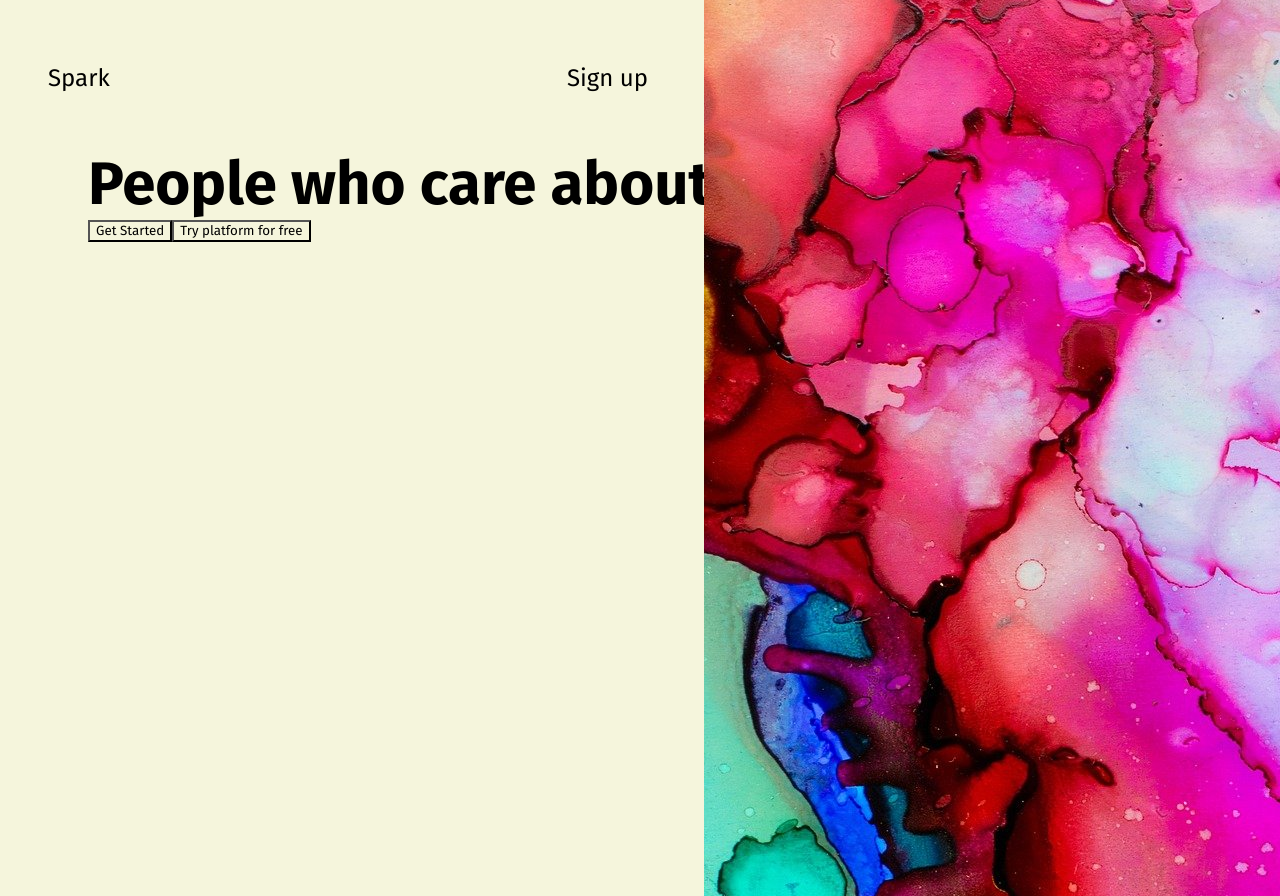
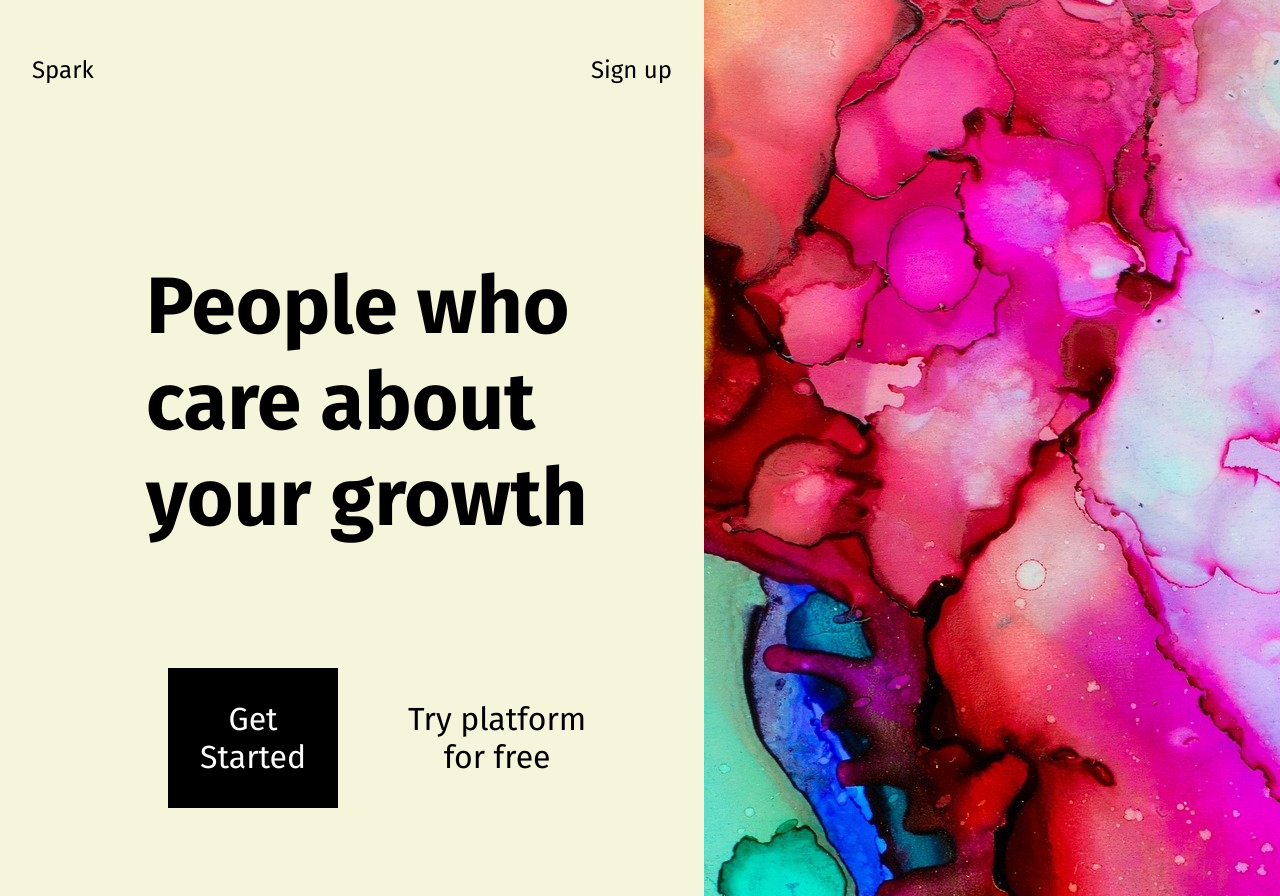
Before and after one commit to MichelleMello/Landing_Pages, a plain HTML site: page spark-marketing-page/index.html in a window 1280 px wide. Before the commit the page ends 800 px from the top, so only its background shows below. Drawn offline with Linux system fonts and the light colour scheme.

Commit message:
Styled the page

```diff
--- a/spark-marketing-page/index.html
+++ b/spark-marketing-page/index.html
@@ -26,12 +26,11 @@
             <div class="container">
                 <p class="title">People who care about your growth</p>
                 <div class="button">
-                    <div class="button-getstarted">
-                        <button>Get Started</button>
+                    <div >
+                        <button class="button-getstarted" type="button">Get Started</button>
                     </div>
-
-                    <div class="button-try">
-                        <button>Try platform for free</button>
+                    <div >
+                        <button class="button-try" type="button">Try platform for free</button>
                     </div>
 
                 </div>
--- a/spark-marketing-page/style.css
+++ b/spark-marketing-page/style.css
@@ -2,7 +2,7 @@
     background-color:beige;
     box-sizing: border-box;
     font-family: 'Fira Sans', sans-serif;
-
+    font-size: 16px;
 }
 
 body{
@@ -10,7 +10,6 @@ body{
 }
 
 .container{
-
     margin-left: 2.5rem;
     margin-right: 1.5rem;
 }
@@ -20,22 +19,25 @@ body{
     gap: 2rem;
   }
 
-#header{
+header{
     display: flex;
     position: fixed;
-    top: 0;
-    left: 0;
-    z-index: 100;
+    top: 2rem;
+    left: 2rem;
     margin-bottom: 2rem;
-    width: 100%;
+    width: 50%;
+}
+
+header p {
+   font-size: 1.5rem;
 }
 
 .top {
     display:flex;
     justify-content: space-between;
-    width: 50%;
+    width: 100%;
     align-items: center;
-    font-size: 1.5rem;
+    font-size: 2rem;
 }
 
 .image {
@@ -52,20 +54,46 @@ body{
     left: 55%;
 }
 
-#main {
+main {
     display: block;
+    padding: 3rem;
+    margin-top: 5rem;
 
 }
 
 .title {
     text-align: left;
-    margin: 0;
-   font-size: 60px;
+    margin-right: 50%;
+    padding: 10px;
+    align-content: center;
+   font-size: 5rem;
    font-weight: bold;
+   word-wrap: break-word;
+   box-sizing: content-box;
 }
 
 .button {
     display: flex;
     justify-self: space-between;
+    align-content: center;
+    gap: 2rem;
     width: 50%;
+    padding: 2rem;
 }
+
+.button-getstarted {
+      background: black;
+      color: white;
+      border: none;
+      padding: 2rem;
+      font-size: 2rem;
+}
+
+
+.button-try {
+    background: transparent;
+    border: 0;
+    font-size: 2rem;
+    align-content: center;
+    padding: 2rem;
+}
```
